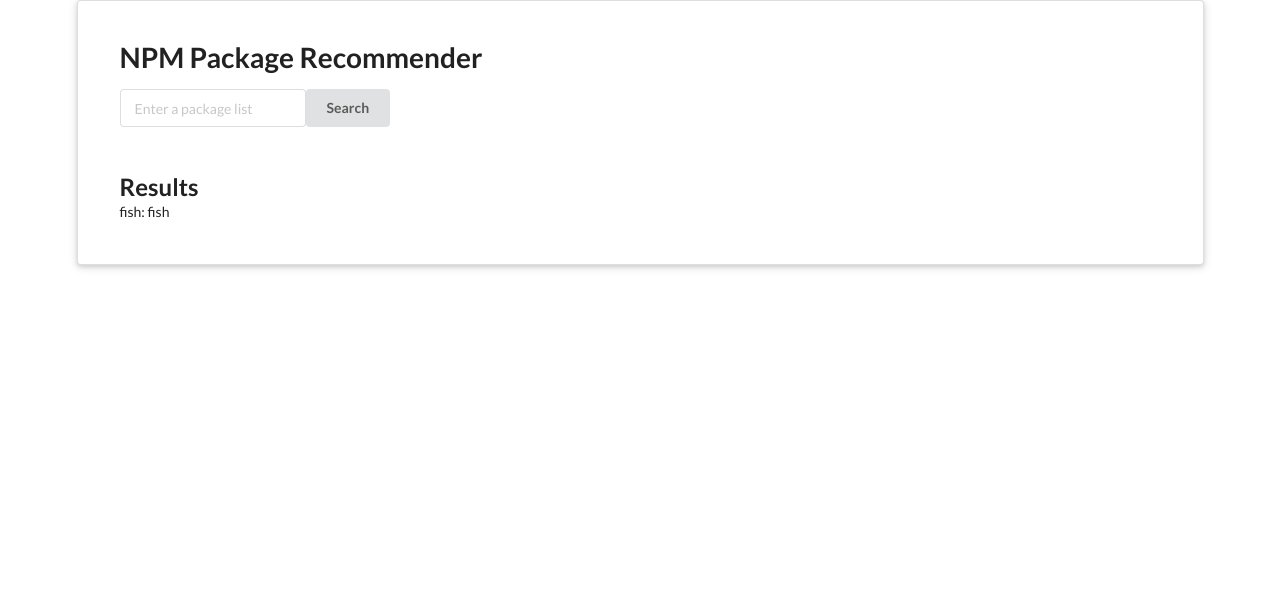
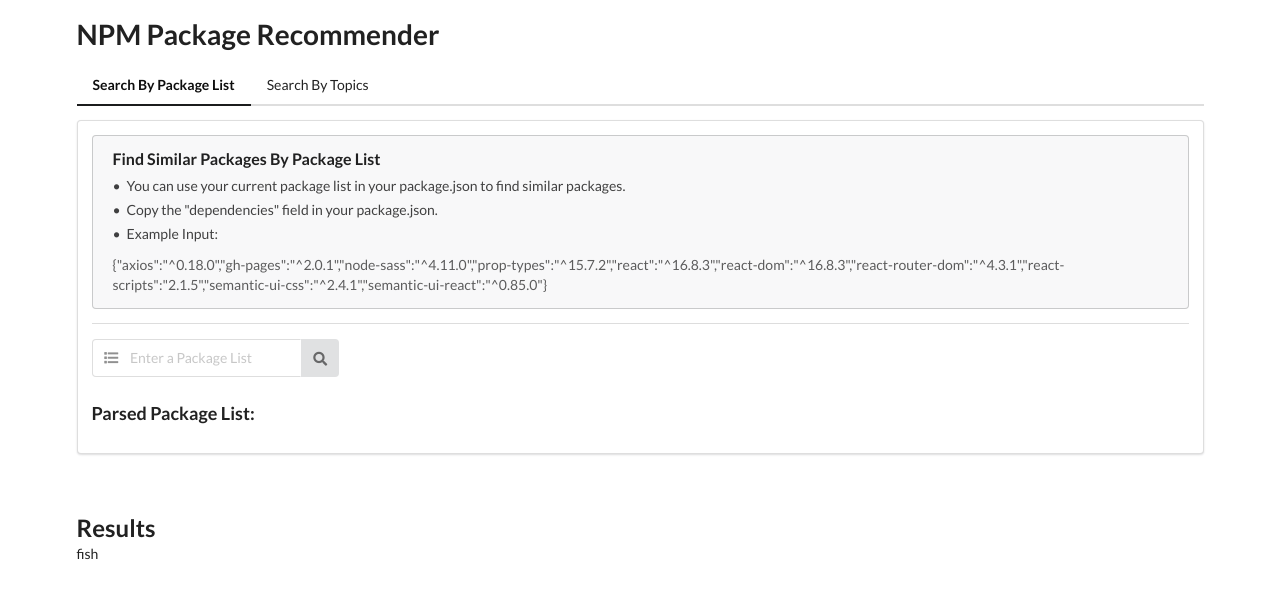
Before and after one commit to ericpzh/cs410project, a Flask app: template frontend/templates/index.html in a window 1280 px wide. Shown: the top 599 px of the page. Run offline with Flask 2, Linux system fonts and the light colour scheme; the template is opened without the code that fills it, so the values that code supplies are empty; some libraries are stand-ins or nearby versions.

Commit message:
implemented frontend

```diff
--- a/frontend/templates/index.html
+++ b/frontend/templates/index.html
@@ -14,12 +14,35 @@
         super(props);
         this.state = {
           fish : "fish",
+          input : '',
+          example: {
+            "axios": "^0.18.0",
+            "gh-pages": "^2.0.1",
+            "node-sass": "^4.11.0",
+            "prop-types": "^15.7.2",
+            "react": "^16.8.3",
+            "react-dom": "^16.8.3",
+            "react-router-dom": "^4.3.1",
+            "react-scripts": "2.1.5",
+            "semantic-ui-css": "^2.4.1",
+            "semantic-ui-react": "^0.85.0"
+          },
+          parsedList: []
         };
         this.becomeChicken = this.becomeChicken.bind(this);
+        this.becomeChickenByTopic = this.becomeChickenByTopic.bind(this);
+        this.handleChange = this.handleChange.bind(this);
+        this.handleTab = this.handleTab.bind(this);
+      }
+
+      handleChange(e){
+        this.setState({input: e.target.value});
+        this.setState({parsedList: Object.keys(JSON.parse(e.target.value))});
       }
 
       becomeChicken(){
-        var args = '?fish = I want Jaja';
+        var args = '?data='+this.state.parsedList;
+        console.log(this.state.parsedList)
         fetch('http://127.0.0.1:5000/test'+args, {
           mode: 'cors',
           method: 'GET',
@@ -29,6 +52,7 @@
         })
         .then(res => res.json())
         .then(res => {
+            console.log(res)
             this.setState({fish: res.fish});
             return res;
         })
@@ -36,19 +60,101 @@
         });
       }
 
+      becomeChickenByTopic(){
+        var args = '?data='+this.state.parsedList;
+        fetch('http://127.0.0.1:5000/topic'+args, {
+          mode: 'cors',
+          method: 'GET',
+          headers: {
+            'Content-Type': 'application/json',
+          },
+        })
+                .then(res => res.json())
+                .then(res => {
+                  this.setState({fish: res.fish});
+                  return res;
+                })
+                .catch(error => {
+                });
+      }
+
+      handleTab(e){
+        let tabmenu = document.querySelectorAll(".tabmenu");
+        tabmenu.forEach(tab => {
+          tab.classList.remove("active");
+          if(tab.getAttribute("data-tab") === e.target.getAttribute("data-tab")){
+            tab.classList.add("active");
+          }
+        });
+        let tabs = document.querySelectorAll(".tab");
+        tabs.forEach(tab => {
+          tab.classList.remove("active");
+          if(tab.getAttribute("data-tab") === e.target.getAttribute("data-tab")){
+            tab.classList.add("active");
+          }
+        })
+      }
+
       render() {
+        let pkgList = this.state.parsedList.map(pkg => <li>{pkg}</li>);
         return (
                 <div className="ui container">
-                  <div className="ui raised very padded container segment">
+                  <br/>
+                  <div className="ui raised very padded container">
                     <div className="ui huge header">NPM Package Recommender</div>
-                    <div className="ui input">
-                      <input type="text" placeholder="Enter a package list"/>
-                      <button onClick={this.becomeChicken} className="ui button">Search</button>
+                    <div className="ui pointing secondary menu">
+                      <a className="active item tabmenu" onClick={this.handleTab} data-tab="first">Search By Package List</a>
+                      <a className="item tabmenu" onClick={this.handleTab} data-tab="second">Search By Topics</a>
+                    </div>
+                    <div className="ui active tab segment" data-tab="first">
+                      <div className="ui message">
+                        <div className="header">
+                          Find Similar Packages By Package List
+                        </div>
+                        <ul className="list">
+                          <li>You can use your current package list in your package.json to find similar packages.</li>
+                          <li>Copy the "dependencies" field in your package.json.</li>
+                          <li>Example Input:</li>
+                          <p>{JSON.stringify(this.state.example)}</p>
+                        </ul>
+                      </div>
+                      <div className="ui divider"/>
+                      <div className="ui action left icon input">
+                        <i className="list icon"/>
+                        <input type="text" onChange={this.handleChange} value={this.state.input} placeholder="Enter a Package List"/>
+                        <button onClick={this.becomeChicken} className="ui icon button"><i className="search icon"/></button>
+                      </div>
+                      <div className="ui header">Parsed Package List:</div>
+                      <ul className="list">
+                        {pkgList}
+                      </ul>
+                    </div>
+
+                    <div className="ui tab segment" data-tab="second">
+                      <div className="ui message">
+                        <div className="header">
+                          Find Similar Packages By Topic(s)
+                        </div>
+                        <ul className="list">
+                          <li>In this mode you can enter a list of topic.</li>
+                          <li>Copy the "dependencies" field in your package.json.</li>
+                          <li>Example Input:</li>
+                          <p>{JSON.stringify(this.state.example)}</p>
+                        </ul>
+                      </div>
+                      <div className="ui divider"/>
+                      <div className="ui action left icon input">
+                        <i className="tags icon"/>
+                        <input type="text" onChange={this.handleChange} value={this.state.input} placeholder="Enter a Topic (List)"/>
+                        <button onClick={this.becomeChickenByTopic} className="ui icon button">
+                          <i className="search icon"/>
+                        </button>
+                      </div>
                     </div>
                   <div>
-                    <br></br>
+                    <br/>
                     <div className="ui large header">Results</div>
-                    fish: {this.state.fish}
+                    {this.state.fish}
                   </div>
                   </div>
                 </div>
```
Also changed, not shown: 1 other file.
